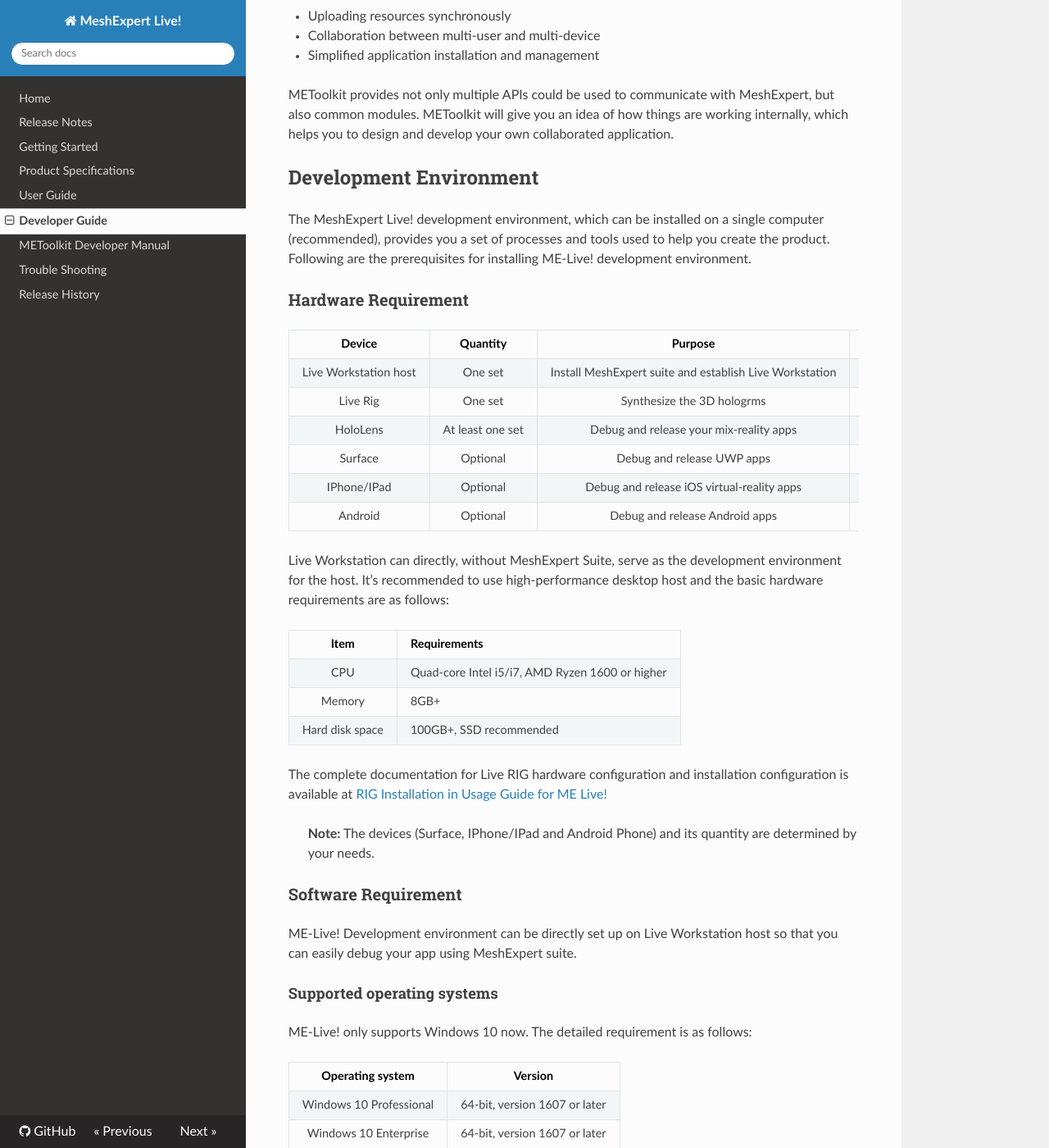
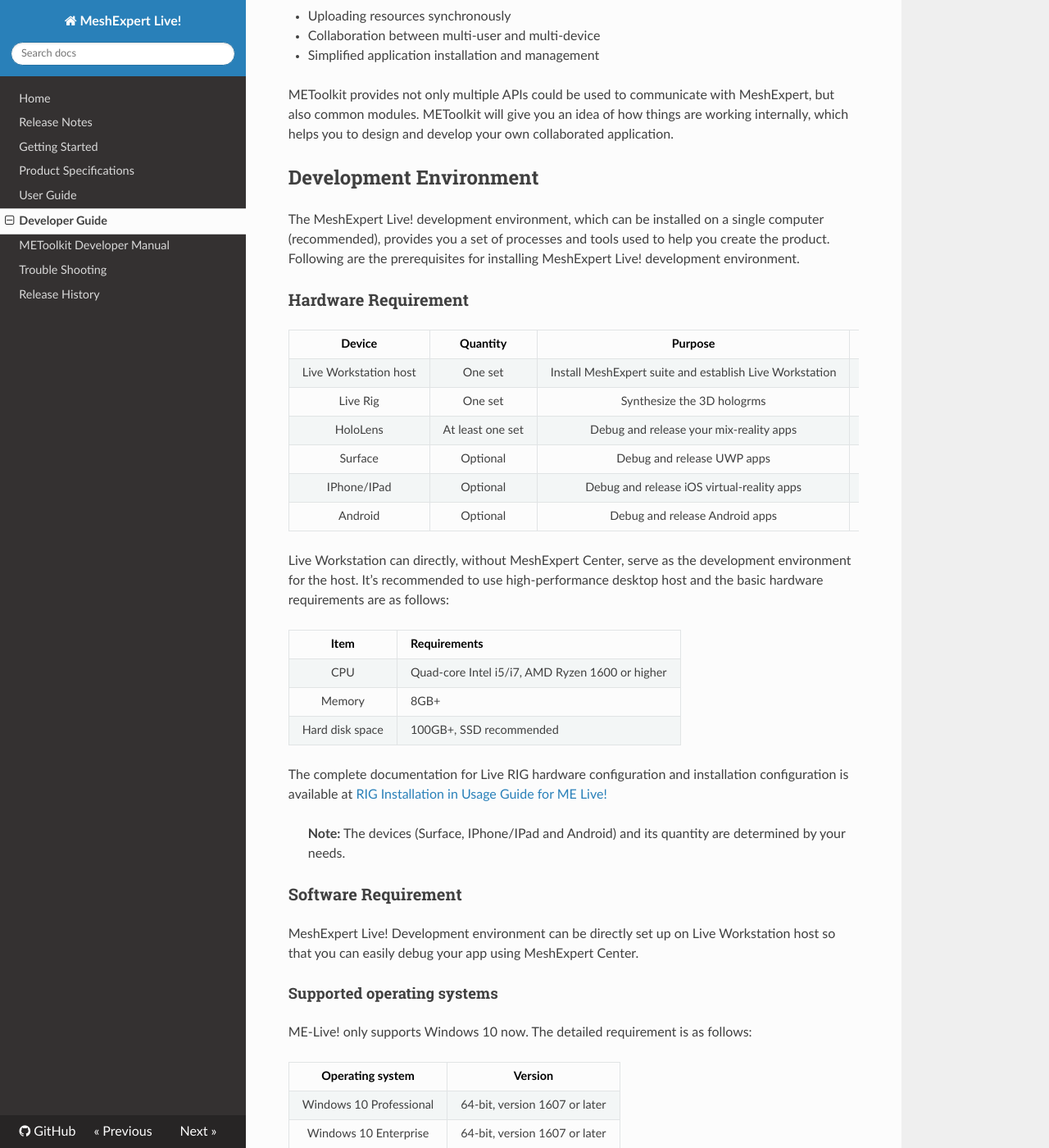
Before and after one commit to michael2008/ME-Live-Doc, an MkDocs documentation site: the page built from docs/developer-guide.md, in a window 1280 px wide and 1400 px high, scrolled down 243 px. Shown: the whole window at 82% size. Built offline with MkDocs 1.6.1, drawn with Linux system fonts in a browser that asks for light colours; nearby versions of some CDN libraries; old or Windows-style settings are respelled for this version of MkDocs; some of the changed text lies outside the part shown.

Commit message:
Update developer-guide.md

```diff
--- a/docs/developer-guide.md
+++ b/docs/developer-guide.md
@@ -11,7 +11,7 @@ METoolkit provides not only multiple APIs could be used to communicate with Mesh
 
 ## Development Environment
 
-The MeshExpert Live! development environment, which can be installed on a single computer (recommended), provides you a set of processes and tools used to help you create the product. Following are the prerequisites for installing ME-Live! development environment.
+The MeshExpert Live! development environment, which can be installed on a single computer (recommended), provides you a set of processes and tools used to help you create the product. Following are the prerequisites for installing MeshExpert Live! development environment.
 
 ### Hardware Requirement
 
@@ -24,7 +24,7 @@ The MeshExpert Live! development environment, which can be installed on a single
 |      IPhone/IPad      |     Optional     | Debug and release iOS virtual-reality apps |    No    |
 |        Android        |     Optional     |      Debug and release Android apps      |    No    |
 
-Live Workstation can directly, without MeshExpert Suite, serve as the development environment for the host. It’s recommended to use high-performance desktop host and the basic hardware requirements are as follows:
+Live Workstation can directly, without MeshExpert Center, serve as the development environment for the host. It’s recommended to use high-performance desktop host and the basic hardware requirements are as follows:
 
 |      Item       | Requirements                             |
 | :-------------: | :--------------------------------------- |
@@ -34,11 +34,11 @@ Live Workstation can directly, without MeshExpert Suite, serve as the developmen
 
 The complete documentation for Live RIG hardware configuration and installation configuration is available at [RIG Installation in Usage Guide for ME Live!](user-guide.md#rig-installation)
 
-> **Note:** The devices (Surface, IPhone/IPad and Android Phone) and its quantity are determined by your needs.
+> **Note:** The devices (Surface, IPhone/IPad and Android) and its quantity are determined by your needs.
 
 ### Software Requirement
 
-ME-Live! Development environment can be directly set up on Live Workstation host so that you can easily debug your app using MeshExpert suite.
+MeshExpert Live! Development environment can be directly set up on Live Workstation host so that you can easily debug your app using MeshExpert Center.
 
 #### Supported operating systems
 
@@ -70,8 +70,8 @@ What you'll need is Visual Studio 2015 Community V3 or later. Check out [Windows
 
 #### App development with METoolkit
 
-The METoolkit is a Unity plug-in that provides a growing range of MeshExpert APIs and  functional modules. It can help you easily develop MeshExpert-based HoloLens application.
+The METoolkit is a Unity plugin that provides a growing range of MeshExpert APIs and functional modules. It can help you develop MeshExpert-based HoloLens application easily and quickly.
 
-You will find the METoolkit package, which can be imported into your Unity project, in MeshExpert suite.
+You will find the METoolkit package, which can be imported into your Unity project, in MeshExpert Center.
 
 For more information, please refer to [METoolkit Overview](METoolkit/METoolkit-overview.md)
```
